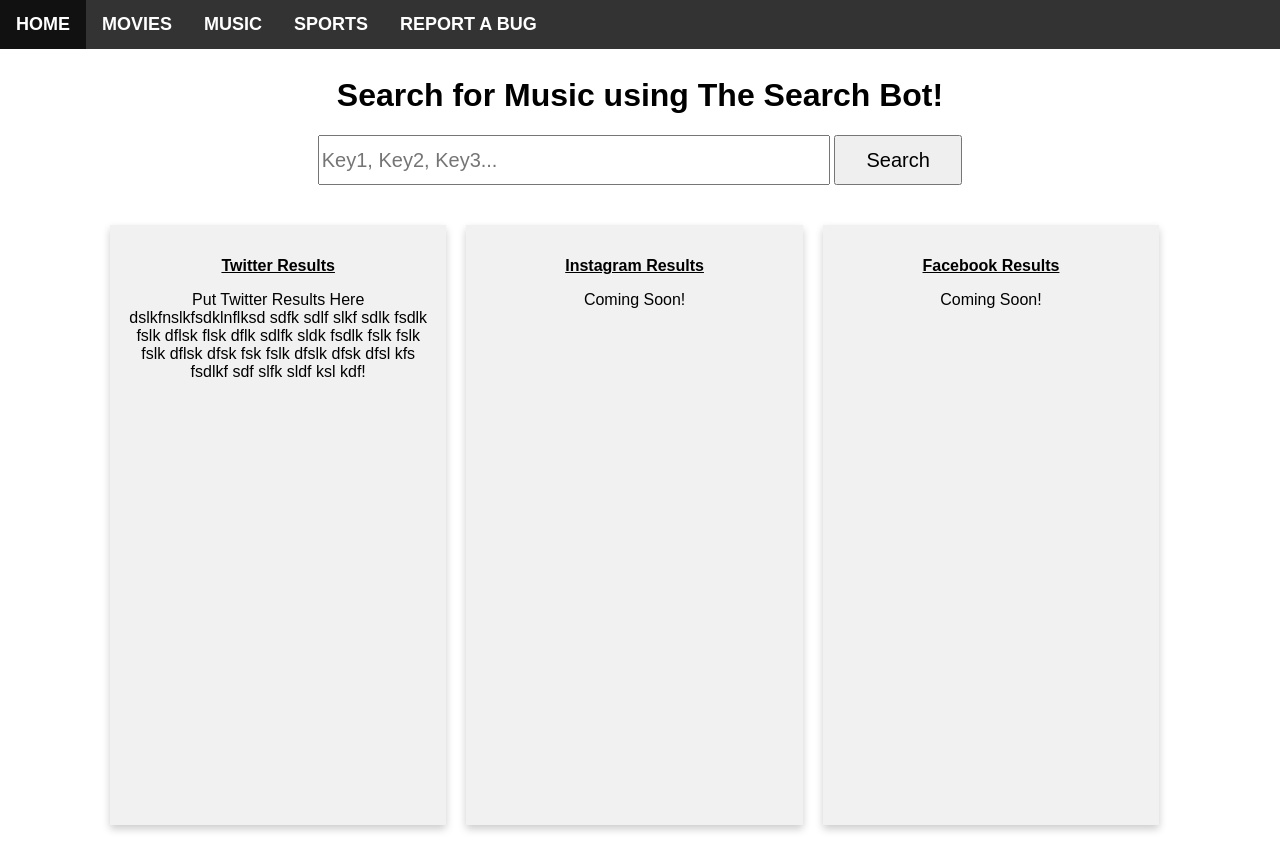
After one commit to UrielKoama/Search-Bot, a Flask app: page /music in a window 1280 px wide. The commit adds this page. Run offline with Flask 2, Linux system fonts and the light colour scheme.

Commit message:
Implement search pages

```diff
--- a/Front-End/app/routes.py
+++ b/Front-End/app/routes.py
@@ -5,3 +5,19 @@ from app import app
 @app.route('/index')
 def index():
     return render_template('index.html', title='Home')
+
+@app.route('/sports')
+def sports():
+    return render_template('searchpage.html', title='Sports')
+
+@app.route('/movies')
+def movies():
+    return render_template('searchpage.html', title='Movies')
+
+@app.route('/music')
+def music():
+    return render_template('searchpage.html', title='Music')
+
+@app.route('/bugreport')
+def bugreport():
+    return render_template('bugReport.html', title='Bug Reports')
--- /dev/null
+++ b/Front-End/app/static/css/search-page.css
@@ -0,0 +1,74 @@
+    h1 {
+        text-align: center;
+    }
+    form {
+        text-align: center;
+    }
+    input {
+        width: 40%; height: 50px; font-size: 20px;
+    }
+    button {
+        width: 10%; height: 50px; font-size: 20px;
+    }
+    * {
+  box-sizing: border-box;
+}
+
+body {
+  font-family: Arial, Helvetica, sans-serif;
+}
+
+.desc {
+    text-align: center;
+    font-size: 16px;
+    margin: 30px;
+}
+
+/* Float four columns side by side */
+.column {
+  float: left;
+  width: 33%;
+  padding: 0 10px;
+  align-items: stretch;
+}
+
+/* Remove extra left and right margins, due to padding in columns */
+.row {
+    margin: 40px 100px;
+    margin-bottom: 2em;
+}
+
+/* Clear floats after the columns */
+.row:after {
+  content: "";
+  display: table;
+  clear: both;
+}
+
+/* Style the counter cards */
+.card {
+  box-shadow: 0 4px 8px 0 rgba(0, 0, 0, 0.2); /* this adds the "card" effect */
+  padding: 16px;
+  text-align: center;
+  background-color: #f1f1f1;
+  height: 600px;
+}
+
+.card a {
+    color: orange
+}
+
+/* Responsive columns - one column layout (vertical) on small screens */
+@media screen and (max-width: 600px) {
+  .column {
+    width: 100%;
+    display: block;
+    margin-bottom: 20px;
+  }
+
+  h1 {
+    text-align: center;
+    margin-top: 40%;
+    font-size: 20px;
+  }
+}
--- a/Front-End/app/templates/base.html
+++ b/Front-End/app/templates/base.html
@@ -13,6 +13,10 @@
     <div class="navpane">
         <ul>
             <li><a href="{{ url_for('index') }}">Home</a></li>
+            <li><a href="{{ url_for('movies') }}">Movies</a></li>
+            <li><a href="{{ url_for('music') }}">Music</a></li>
+            <li><a href="{{ url_for('sports') }}">Sports</a></li>
+            <li><a href="{{ url_for('bugreport') }}">Report A Bug</a></li>
         </ul>
     </div>
 
--- /dev/null
+++ b/Front-End/app/templates/searchpage.html
@@ -0,0 +1,40 @@
+<!DOCTYPE html>
+<html lang="en">
+<head>
+    <meta charset="UTF-8">
+    <title>{{title}}</title>
+    <link rel="stylesheet" href="static/css/search-page.css">
+</head>
+<body style="font-family: Arial, Helvetica, sans-serif;">
+    {% extends "base.html" %}
+    {% block content %}
+    <h1>Search for {{title}} using The Search Bot!</h1>
+    <form id="form" role="search">
+        <input type="search" id="query" name="q"
+            placeholder="Key1, Key2, Key3..."
+            aria-label="Search through site content">
+        <button>Search</button>
+    </form>
+            <div class="row">
+            <div class="column">
+                <div class="card">
+                    <p><strong><u>Twitter Results</u></strong></p>
+                    <p>Put Twitter Results Here dslkfnslkfsdklnflksd sdfk sdlf slkf sdlk fsdlk fslk dflsk flsk dflk sdlfk sldk fsdlk fslk fslk fslk dflsk dfsk fsk fslk dfslk dfsk dfsl kfs fsdlkf sdf slfk sldf ksl kdf!</p>
+                </div>
+            </div>
+            <div class="column">
+                <div class="card">
+                    <p><strong><u>Instagram Results</u></strong></p>
+                    <p>Coming Soon!</p>
+                </div>
+            </div>
+            <div class="column">
+                <div class="card">
+                    <p><strong><u>Facebook Results</u></strong></p>
+                    <p>Coming Soon!</p>
+                </div>
+            </div>
+        </div>
+    {% endblock %}
+</body>
+</html>
```
Also changed, not shown: Front-End/app/templates/bugReport.html (+7 -8 lines).
